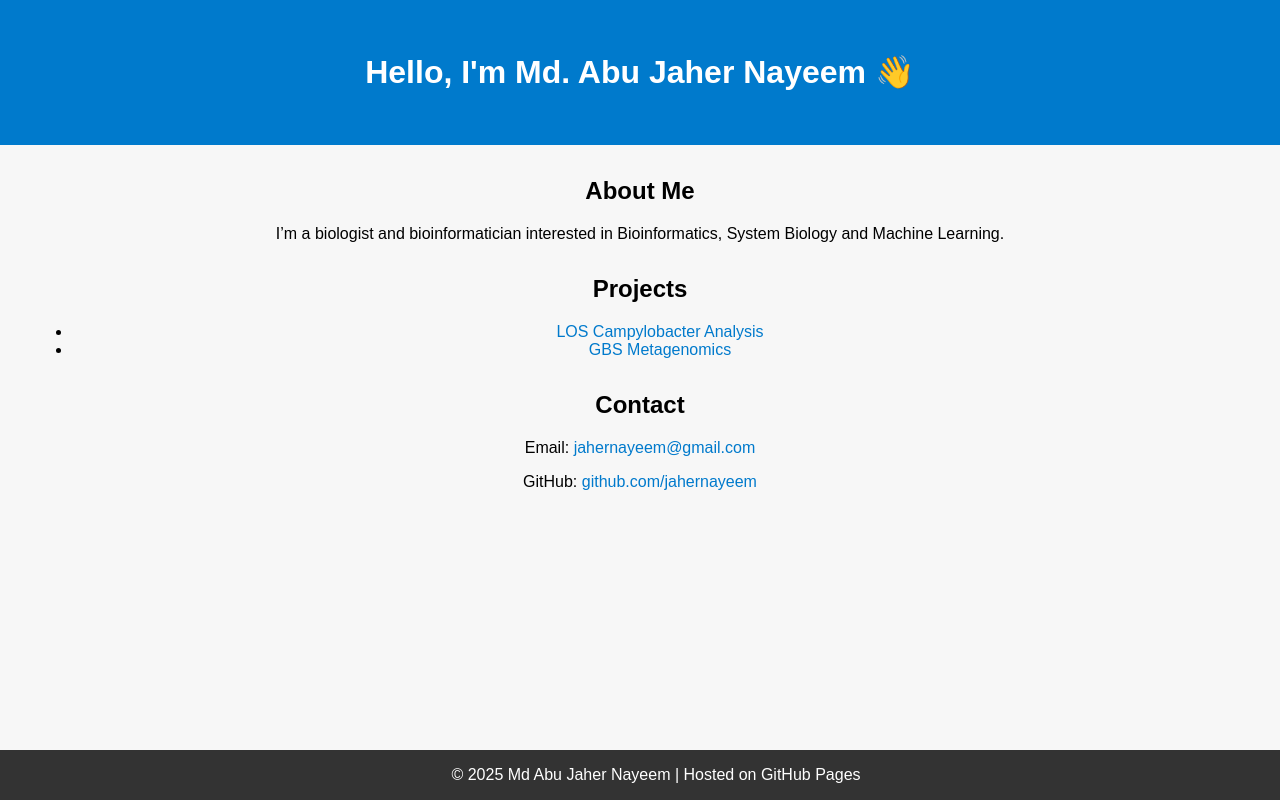
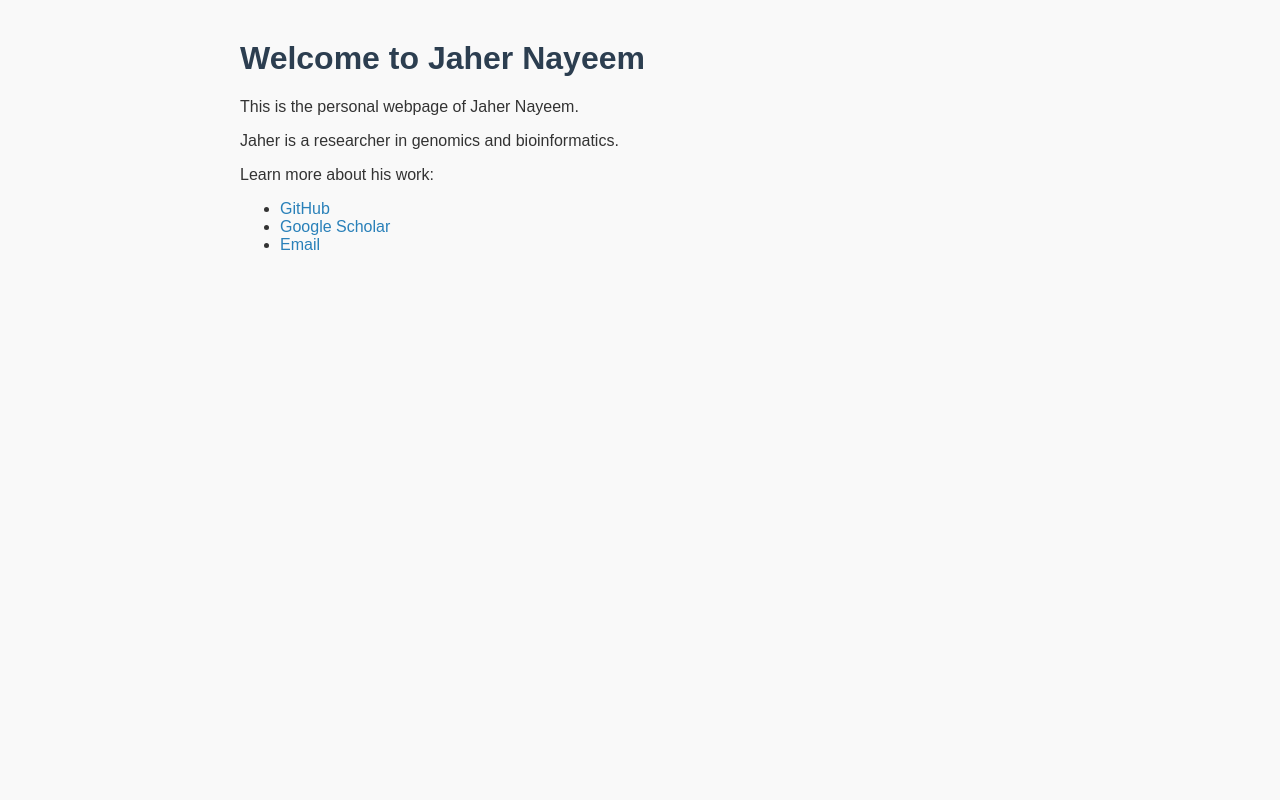
Before and after one commit to jahernayeem/jahernayeem.github.io, a plain HTML site: page index.html in a window 1280 px wide. Drawn offline with Linux system fonts and the light colour scheme.

Commit message:
Update index.html

```diff
--- a/index.html
+++ b/index.html
@@ -1,69 +1,45 @@
 <!DOCTYPE html>
 <html lang="en">
 <head>
-  <meta charset="UTF-8" />
-  <meta name="viewport" content="width=device-width, initial-scale=1.0"/>
-  <meta name="author" content="Md Abu Jaher Nayeem" />
-  <title>Home | Jaher Nayeem</title>
+  <meta charset="UTF-8">
+  <meta name="viewport" content="width=device-width, initial-scale=1">
+  <title>Md. Abu Jaher Nayeem</title>
   <style>
     body {
       font-family: Arial, sans-serif;
-      background-color: #f7f7f7;
-      margin: 0;
-      padding: 0;
-      text-align: center;
+      margin: 40px;
+      background-color: #f9f9f9;
+      color: #333;
     }
-    header {
-      background-color: #007acc;
-      color: white;
-      padding: 2rem 1rem;
-    }
-    section {
-      margin: 2rem;
-    }
-    footer {
-      background-color: #333;
-      color: white;
-      padding: 1rem;
-      position: fixed;
-      bottom: 0;
-      width: 100%;
+    h1 {
+      color: #2c3e50;
     }
     a {
-      color: #007acc;
+      color: #2980b9;
       text-decoration: none;
     }
     a:hover {
       text-decoration: underline;
     }
+    .content {
+      max-width: 800px;
+      margin: auto;
+    }
   </style>
 </head>
 <body>
-  <header>
-    <h1>Hello, I'm Md. Abu Jaher Nayeem 👋</h1>
-  </header>
-
-  <section>
-    <h2>About Me</h2>
-    <p>I’m a biologist and bioinformatician interested in Bioinformatics, System Biology and Machine Learning.</p>
-  </section>
-
-  <section>
-    <h2>Projects</h2>
-    <ul>
-      <li><a href="https://github.com/jahernayeem/LOS-Campylobacter">LOS Campylobacter Analysis</a></li>
-      <li><a href="https://github.com/jahernayeem/GBS-metagenomics">GBS Metagenomics</a></li>
-    </ul>
-  </section>
-
-  <section>
-    <h2>Contact</h2>
-    <p>Email: <a href="mailto:jahernayeem@gmail.com">jahernayeem@gmail.com</a></p>
-    <p>GitHub: <a href="https://github.com/jahernayeem">github.com/jahernayeem</a></p>
-  </section>
-
-  <footer>
-    &copy; 2025 Md Abu Jaher Nayeem | Hosted on GitHub Pages
-  </footer>
+  <div class="content">
+    <h1>Welcome to Jaher Nayeem</h1>
+    <p>This is the personal webpage of Jaher Nayeem.</p>
+    <p>Jaher is a researcher in genomics and bioinformatics.</p>
+    <p>
+      Learn more about his work:
+      <ul>
+        <li><a href="https://github.com/jahernayeem">GitHub</a></li>
+        <li><a href="https://scholar.google.com/citations?hl=en&user=tYed4TkAAAAJ/">Google Scholar</a></li>
+        <li><a href="mailto:jahernayeem@gmail.com">Email</a></li>
+      </ul>
+    </p>
+  </div>
 </body>
 </html>
```
